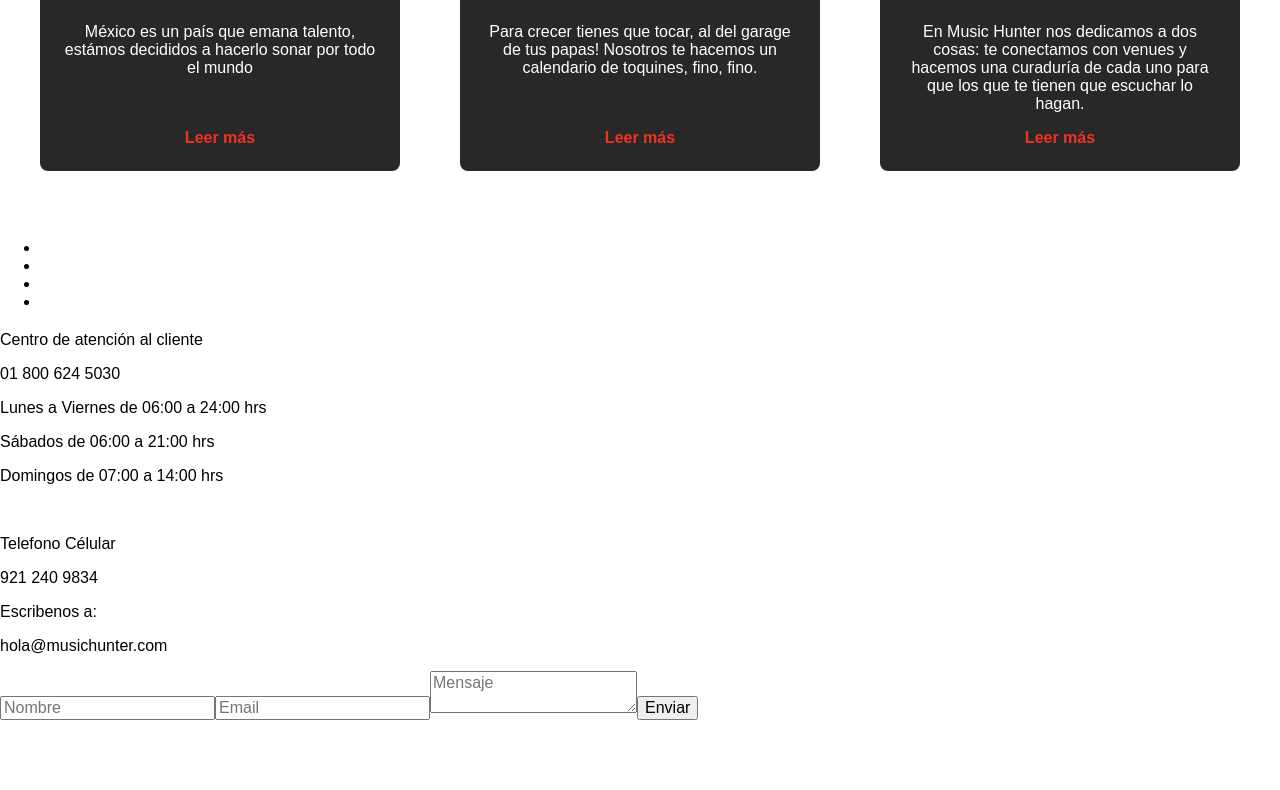
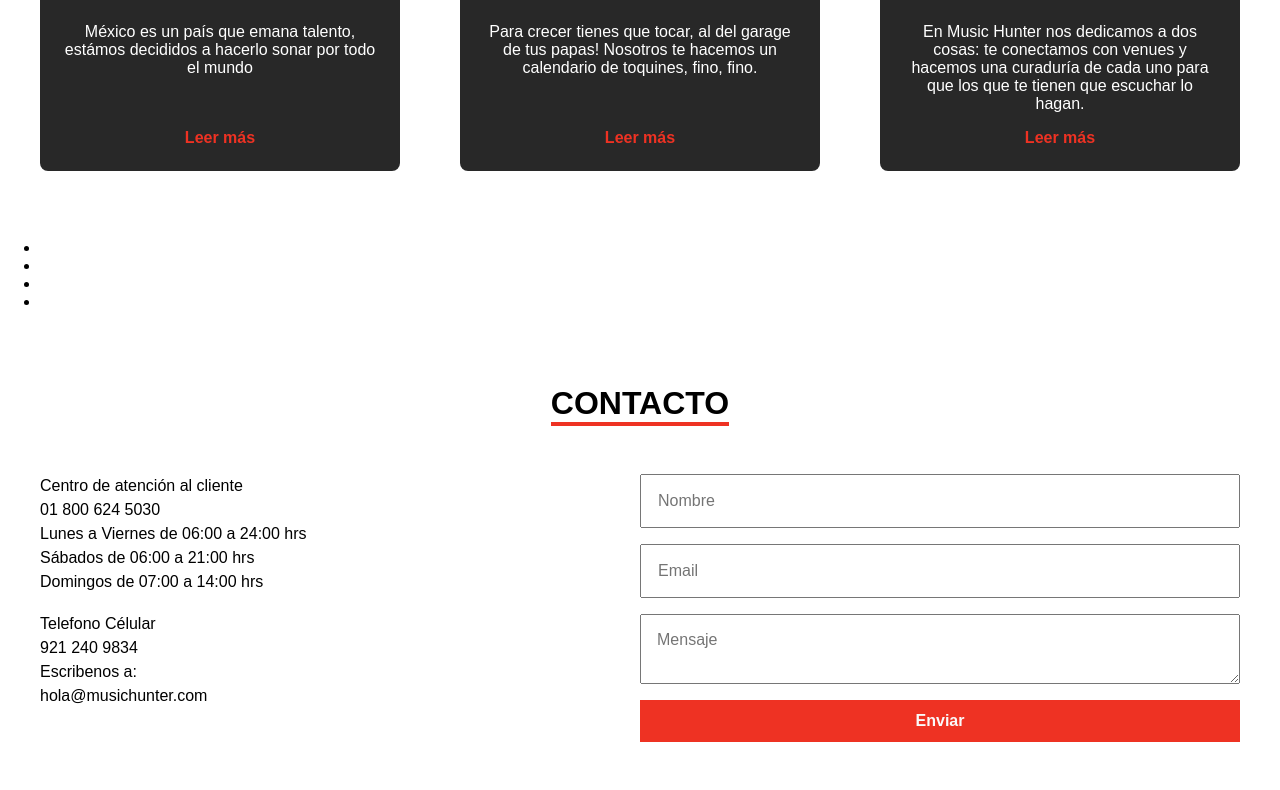
Before and after one commit to SteedMx/music-hunter, a Node project: template src/views/index.pug in a window 1280 px wide. Shown: the part 1353-2143 px from the top of the page. Before the commit the page ends 2073 px from the top, so only its background shows below. Run offline with Node 20 templates, Linux system fonts and the light colour scheme; the template is opened without the code that fills it, so the values that code supplies are empty; style sheets or scripts are compiled from the project's sources.

Commit message:
add: contact component styles

```diff
--- /dev/null
+++ b/src/styles/components/contact.styl
@@ -0,0 +1,66 @@
+.Contact
+  width 100%
+
+  display block
+  margin 0 auto
+  padding 0
+
+  &Container
+    white-space nowrap
+    width 1200px
+
+    display block
+    margin 0 auto
+    padding 2rem 0
+
+  &Header
+    display block
+    text-align center
+
+  &Title
+    border-bottom 4px solid $primary-red
+    font-size 2rem
+
+    display inline-block
+    margin-bottom 3rem
+
+  &Segment
+    box-sizing border-box
+    width 50%
+
+    display inline-block
+    margin 0
+    padding 0
+    vertical-align top
+
+  &Form
+    width 100%
+
+    margin 0
+    padding 0
+
+  &Input
+  &Textarea
+  &Submit
+    box-sizing border-box
+    width 100%
+
+    display block
+    margin 1rem 0
+    padding 1rem
+
+  &Input
+    &:first-child
+      margin-top 0
+
+  &Submit
+    background-color $primary-red
+    border none
+    color $primary-white
+    font-weight bold
+
+    padding 0.75rem
+
+  &Text
+    margin 0
+    line-height 1.5
--- a/src/styles/main.styl
+++ b/src/styles/main.styl
@@ -7,3 +7,4 @@
 @require './components/hero'
 @require './components/banner'
 @require './components/us'
+@require './components/contact'
--- a/src/views/includes/contact.pug
+++ b/src/views/includes/contact.pug
@@ -1,20 +1,21 @@
 footer(class='Contact')
   div(class='ContactContainer')
-    h2(class='ContactTitle')
+    header(class='ContactHeader')
+      h2(class='ContactTitle') CONTACTO
 
     div(class='ContactSegment')
-      p Centro de atención al cliente
-      p 01 800 624 5030
-      p Lunes a Viernes de 06:00 a 24:00 hrs
-      p Sábados de 06:00 a 21:00 hrs
-      p Domingos de 07:00 a 14:00 hrs
+      p(class='ContactText') Centro de atención al cliente
+      p(class='ContactText') 01 800 624 5030
+      p(class='ContactText') Lunes a Viernes de 06:00 a 24:00 hrs
+      p(class='ContactText') Sábados de 06:00 a 21:00 hrs
+      p(class='ContactText') Domingos de 07:00 a 14:00 hrs
 
       br
 
-      p Telefono Célular
-      p 921 240 9834
-      p Escribenos a:
-      p hola@musichunter.com
+      p(class='ContactText') Telefono Célular
+      p(class='ContactText') 921 240 9834
+      p(class='ContactText') Escribenos a:
+      p(class='ContactText') hola@musichunter.com
 
     div(class='ContactSegment')
       form(class='ContactForm')
```
